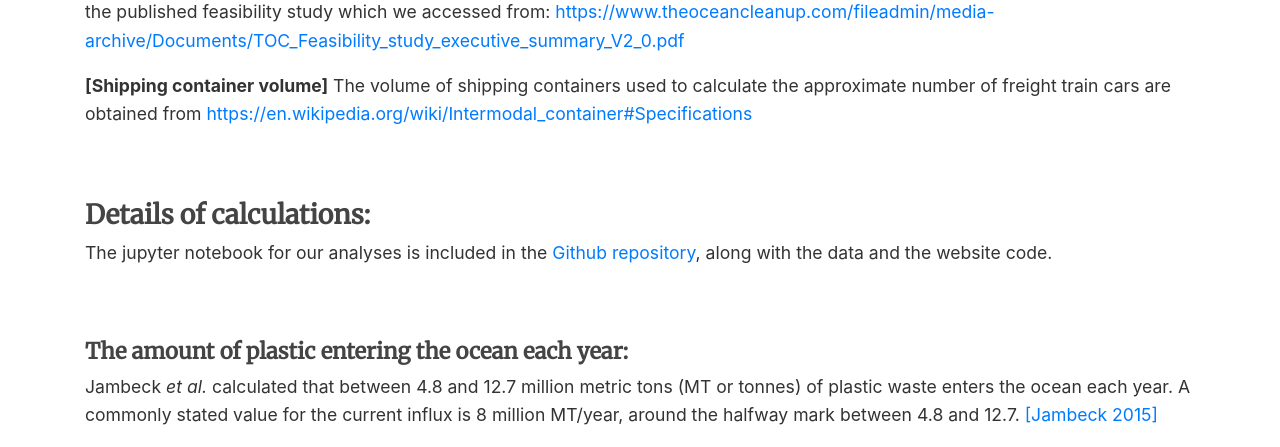
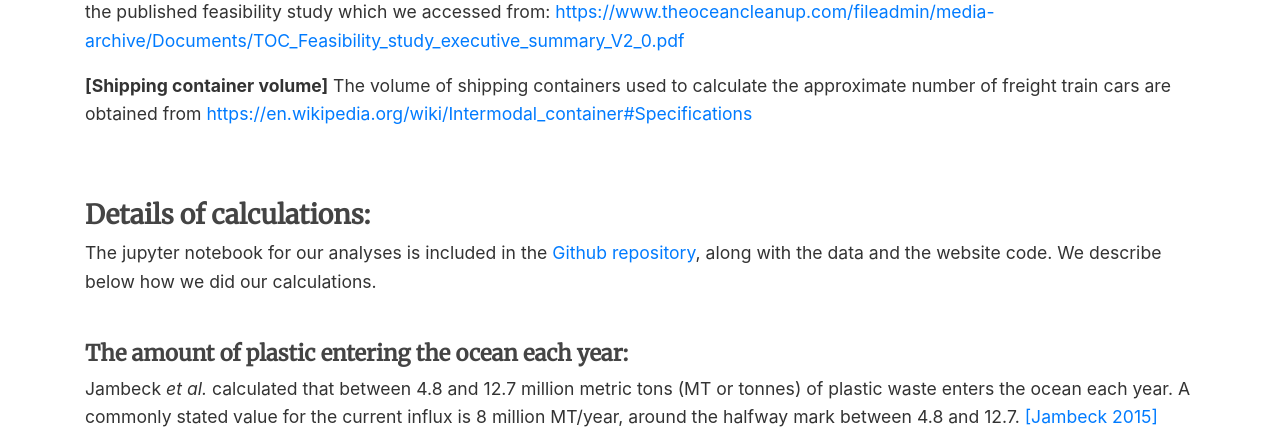
Before and after one commit to royanin/plastic_waste, a Flask app: page / in a window 1280 px wide. Shown: the part 6053-6500 px from the top of the page. Run offline with Flask 2, Linux system fonts and the light colour scheme; some libraries are stand-ins or nearby versions.

Commit message:
minor edit

```diff
--- a/plastic_pollution/templates/content/calc_details.html
+++ b/plastic_pollution/templates/content/calc_details.html
@@ -1,7 +1,6 @@
 <div class="container">
     <h4>Details of calculations:</h4>
-    <p>The jupyter notebook for our analyses is included in the <a href="https://github.com/royanin/plastic_waste" target="_blank">Github repository</a>, along with the data and the website code.</p>
-    <br><br>
+    <p>The jupyter notebook for our analyses is included in the <a href="https://github.com/royanin/plastic_waste" target="_blank">Github repository</a>, along with the data and the website code. We describe below how we did our calculations.</p><br>
 <div>
     <h5>The amount of plastic entering the ocean each year:</h5>
     <p>Jambeck <em>et al.</em> calculated that between 4.8 and 12.7 million metric tons (MT or tonnes) of plastic waste enters the ocean each year. A commonly stated value for the current influx is 8 million MT/year, around the halfway mark between 4.8 and 12.7. <a href="#ref_jambeck">[Jambeck 2015]</a></p>
```
